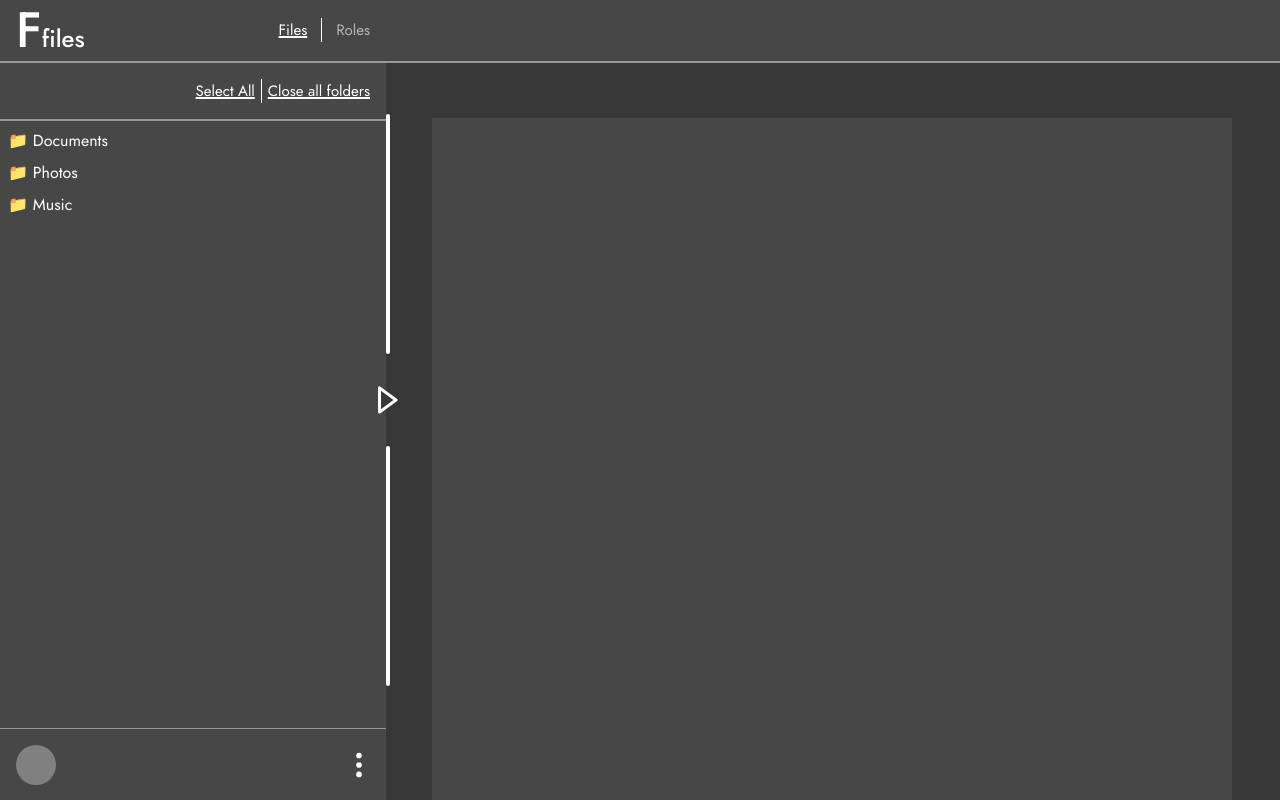
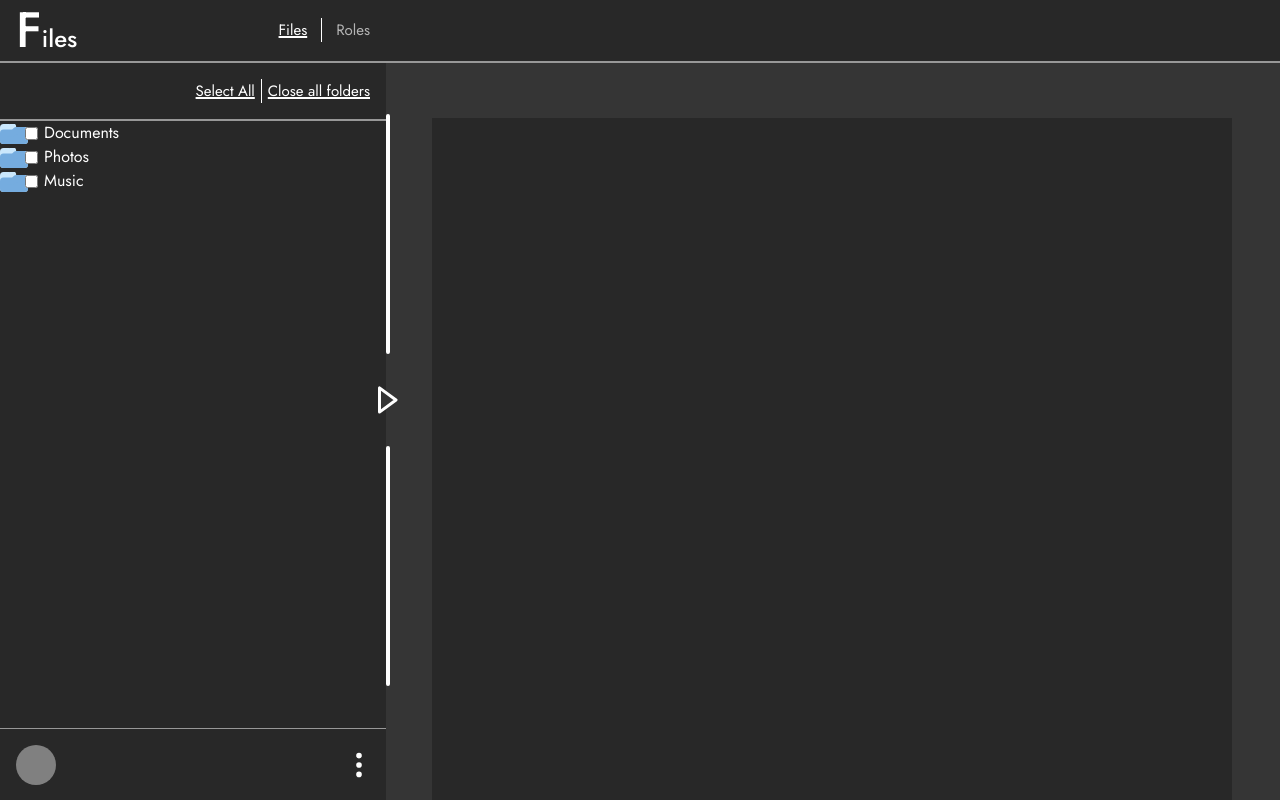
Before and after one commit to zEkoR1/secure-Cloud-Front, a React (Vite) app: page /home in a window 1280 px wide. Shown: the top 800 px of the page. Built offline with nearby package versions, Linux system fonts and the light colour scheme; a web font is replaced by a local one.

Commit message:
Added selection logic

```diff
--- a/src/App.css
+++ b/src/App.css
@@ -16,13 +16,13 @@
 }
 
 .dark-theme {
-  --background-color: #373737;
+  --background-color:#353535 ;
   --modal-background-color: #3e3e3e;
   --text-color: #ffffff;
   --divider-color: #ffffff;
   --button-background-color: #5c95ea;
   --button-text-color: #000000;
-  --side-bar-color: #474747;
+  --side-bar-color: #282828;
   --vertical-divider-color: #FFFFFF;
   --popup-hover-text-color: white;
   --background-image: url('../../assets/default_dark.png');
--- a/src/components/Files&Roles/FileItem.jsx
+++ b/src/components/Files&Roles/FileItem.jsx
@@ -1,31 +1,130 @@
 import { useState } from "react";
+import { useTheme } from "../ThemeContext"; // Assuming you have ThemeContext
 import styles from "./Files.module.css";
 
-export default function FileItem({ file }) {
+export default function FileItem({
+  file,
+  selectedFiles,
+  toggleFileSelection,
+  closeFoldersCounter,
+}) {
   const [isOpen, setIsOpen] = useState(false);
+  const { theme } = useTheme(); // Get the current theme (light or dark)
 
-  const handleOpen = () => {
+  const handleToggleOpen = (e) => {
+    e.stopPropagation();
     setIsOpen((prevState) => !prevState);
   };
 
+  const handleCheckboxChange = (e) => {
+    e.stopPropagation();
+    toggleFileSelection(file);
+  };
+
+  const isSelected = selectedFiles.includes(file.id);
+
+  // Icons for light theme (open folder only)
+  const lightThemeOpenIcon = (
+    <svg
+      width="28"
+      height="20"
+      viewBox="0 0 28 20"
+      fill="none"
+      xmlns="http://www.w3.org/2000/svg"
+    >
+      <path
+        d="M24.5 6.39344V16.5H3.5V5.6V3.5H8.86322L10.0037 4.68937L12.4902 2.3051L10.0037 4.68937C11.0698 5.80109 12.5442 6.40651 14.0642 6.38466C14.3062 6.38118 14.5571 6.37806 14.8155 6.37527L24.5 6.39344Z"
+        fill="#75ACDF"
+        stroke="#75ACDF"
+        strokeWidth="7"
+        strokeLinejoin="round"
+      />
+      <path
+        d="M24.5 16.5H3.5V9.10001H11.2662C12.7336 9.10001 14.1402 8.51363 15.173 7.4713L16.2564 6.37798L24.5 6.39345V16.5Z"
+        fill="#CAE7FC"
+        stroke="#CAE7FC"
+        strokeWidth="7"
+        strokeLinejoin="round"
+      />
+    </svg>
+  );
+
+  // Icons for dark theme (open folder only)
+  const darkThemeOpenIcon = (
+    <svg
+      width="28"
+      height="20"
+      viewBox="0 0 28 20"
+      fill="none"
+      xmlns="http://www.w3.org/2000/svg"
+    >
+      <path
+        d="M24.5 6.39344V16.5H3.5V5.6V3.5H8.86322L10.0037 4.68937L12.4902 2.3051L10.0037 4.68937C11.0698 5.80109 12.5442 6.40651 14.0642 6.38466C14.3062 6.38118 14.5571 6.37806 14.8155 6.37527L24.5 6.39344Z"
+        fill="#CAE7FC"
+        stroke="#CAE7FC"
+        strokeWidth="7"
+        strokeLinejoin="round"
+      />
+      <path
+        d="M24.5 16.5H3.5V9.10001H11.2662C12.7336 9.10001 14.1402 8.51363 15.173 7.4713L16.2564 6.37798L24.5 6.39345V16.5Z"
+        fill="#75ACDF"
+        stroke="#75ACDF"
+        strokeWidth="7"
+        strokeLinejoin="round"
+      />
+    </svg>
+  );
+
+  // Choose the appropriate icon based on the theme
+  const folderIcon = theme === "light" ? lightThemeOpenIcon : darkThemeOpenIcon;
+
   return (
-    <div className={styles.fileItem}>
+    <div className={`${styles.fileItem}`}>
+      <div className={styles.itemContent}>
         {file.type !== "file" ? (
-        <div className={styles.folder}>
-          <span className={styles.folderName} onClick={handleOpen}>
-            {isOpen ? "📂 " : "📁 "} {file.name}
+          <>
+            <span className={styles.expandIcon} onClick={handleToggleOpen}>
+              {folderIcon} {/* Show the icon only if the folder is open */}
             </span>
-          {isOpen && file.children && file.children.length > 0 && (
+            <input
+              type="checkbox"
+              checked={isSelected}
+              onChange={handleCheckboxChange}
+              onClick={(e) => e.stopPropagation()}
+              className={styles.checkbox}
+            />
+            <span className={styles.folderName} onClick={handleToggleOpen}>
+              {file.name}
+            </span>
+          </>
+        ) : (
+          <>
+            <span className={styles.fileIcon}>📄</span>
+            <input
+              type="checkbox"
+              checked={isSelected}
+              onChange={handleCheckboxChange}
+              onClick={(e) => e.stopPropagation()}
+              className={styles.checkbox}
+            />
+            <span className={styles.fileName}>{file.name}</span>
+          </>
+        )}
+      </div>
+      {isOpen &&
+        file.type !== "file" &&
+        file.children &&
+        file.children.length > 0 && (
           <div className={styles.innerItems}>
             {file.children.map((child) => (
-                <FileItem key={child.id} file={child} />
+              <FileItem
+                key={child.id}
+                file={child}
+                selectedFiles={selectedFiles}
+                toggleFileSelection={toggleFileSelection}
+                closeFoldersCounter={closeFoldersCounter}
+              />
             ))}
-            </div>
-          )}
-        </div>
-      ) : (
-        <div className={styles.file}>
-          <span>📄 {file.name}</span>
           </div>
         )}
     </div>
--- a/src/components/Files&Roles/Files.jsx
+++ b/src/components/Files&Roles/Files.jsx
@@ -1,12 +1,19 @@
-import styles from './Files.module.css';
-import FileItem from './FileItem';
+import styles from "./Files.module.css";
+import FileItem from "./FileItem";
 
-export default function Files({ data }) {
+export default function Files({ data, selectedFiles, toggleFileSelection, closeFoldersCounter }) {
   return (
     <div className={styles.filesDiv}>
-      {Array.isArray(data) && data.map(file => (
-        <FileItem key={file.id} file={file} />
-      ))}
+      {Array.isArray(data) &&
+        data.map((file) => (
+          <FileItem
+            key={file.id}
+            file={file}
+            selectedFiles={selectedFiles}
+            toggleFileSelection={toggleFileSelection}
+            closeFoldersCounter={closeFoldersCounter}
+          />
+        ))}
     </div>
   );
 }
--- a/src/components/Files&Roles/Files.module.css
+++ b/src/components/Files&Roles/Files.module.css
@@ -1,14 +1,37 @@
-.folder {
+.fileItem {
+    display: flex;
+    flex-direction: column;
+    color: var(--text-color);
+  }
 
+  .itemContent {
+    display: flex;
+    align-items: center;
+  }
+
+  .expandIcon {
+    width: 20px;
+    text-align: center;
     cursor: pointer;
-}
-.fileItem{
-    margin-left: .5rem;
-    margin-top: .5rem;
-    overflow: auto;
-    color: var(--text-color);
-    max-height: auto;
-}
-.innerItems{
-    margin-left: .8rem;
-}
+  }
+
+  .checkbox {
+    margin: 0 5px;
+  }
+
+  .folderName, .fileName {
+    margin-left: 1px;
+    cursor: pointer;
+  }
+
+  .innerItems {
+    padding-left: 20px;
+  }
+
+  .selected .folderName, .selected .fileName {
+    background-color: #d3e2f7;
+  }
+
+  .fileIcon {
+    margin-right: 1px;
+  }
--- a/src/components/Sidebar/Sidebar.jsx
+++ b/src/components/Sidebar/Sidebar.jsx
@@ -5,11 +5,61 @@ import DropDown from "./DropDown";
 import Files from "../Files&Roles/Files";
 import testData from "../../testData.json";
 import { useTheme } from "../ThemeContext";
+
 export default function Sidebar() {
   const [activePage, setActivePage] = useState("files");
   const { isSidebarOpen, toggleSidebar } = useTheme();
+  const [selectedFiles, setSelectedFiles] = useState([]);
+  const [closeFoldersCounter, setCloseFoldersCounter] = useState(0);
 
+  // Recursively get all file and folder IDs (including children)
+  const getAllFileIds = (items) => {
+    let ids = [];
+    items.forEach((item) => {
+      ids.push(item.id);
+      if (item.children) {
+        ids = ids.concat(getAllFileIds(item.children));
+      }
+    });
+    return ids;
+  };
 
+  // Get file and its children's IDs
+  const getFileAndChildIds = (file) => {
+    let ids = [file.id];
+    if (file.children) {
+      file.children.forEach((child) => {
+        ids = ids.concat(getFileAndChildIds(child));
+      });
+    }
+    return ids;
+  };
+
+  // Handle Select All/Deselect All functionality
+  const handleSelectAll = () => {
+    const allIds = getAllFileIds(testData.items);
+    if (selectedFiles.length === allIds.length) {
+      setSelectedFiles([]);
+    } else {
+      setSelectedFiles(allIds);
+    }
+  };
+
+  // Handle file or folder selection/deselection
+  const toggleFileSelection = (file) => {
+    const allIds = getFileAndChildIds(file); // Get all child file IDs as well
+    if (selectedFiles.some((id) => allIds.includes(id))) {
+      // If already selected, deselect all related IDs
+      setSelectedFiles(selectedFiles.filter((id) => !allIds.includes(id)));
+    } else {
+      // Otherwise, select all related IDs
+      setSelectedFiles([...selectedFiles, ...allIds]);
+    }
+  };
+
+  const handleCloseAllFolders = () => {
+    setCloseFoldersCounter((prev) => prev + 1);
+  };
 
   const handlePageChange = (page) => {
     setActivePage(page);
@@ -20,7 +70,7 @@ export default function Sidebar() {
       className={`${styles.sidebarDiv} ${isSidebarOpen ? "" : styles.closed}`}
     >
       <div className={styles.upperPart}>
-        <h1 className={styles.sectionName}>Ffiles</h1>
+        <h1 className={styles.sectionName}>Files</h1>
         <div className={styles.buttonGroup}>
           <button
             onClick={() => handlePageChange("files")}
@@ -28,7 +78,7 @@ export default function Sidebar() {
               activePage === "files" ? styles.activeButton : styles.notActive
             }
           >
-            Files{" "}
+            Files
           </button>
           <div className={styles.verticalDivider}></div>
           <button
@@ -37,15 +87,22 @@ export default function Sidebar() {
               activePage === "roles" ? styles.activeButton : styles.notActive
             }
           >
-            Roles{" "}
+            Roles
           </button>
         </div>
       </div>
       <div className={styles.horizontalDivider}></div>
       <div className={styles.selectBar}>
-        <TextButton text={"Select All"} />
+        <TextButton
+          text={
+            selectedFiles.length === getAllFileIds(testData.items).length
+              ? "Deselect All"
+              : "Select All"
+          }
+          onClick={handleSelectAll}
+        />
         <div className={styles.verticalDivider}></div>
-        <TextButton text={"Close all folders"} />
+        <TextButton text={"Close all folders"} onClick={handleCloseAllFolders} />
       </div>
       <div
         className={`${styles.horizontalDivider} ${
@@ -67,18 +124,22 @@ export default function Sidebar() {
             d="M2 14L18.5 1.87564L18.5 26.1244L2 14Z"
           />
         </svg>
-
         <div className={`${styles.verticalLine} ${styles.bottom}`}></div>
       </div>
-      {/* <div className={`${styles.horizontalDivider} ${styles.bottomLine}`}></div> */}
 
       <div className={styles.bottomPart}>
-        <div className={styles.profileIcon}></div> {/* Profile Icon */}
+        <div className={styles.profileIcon}></div>
         <DropDown />
       </div>
-
       <div className={styles.content}>
-        {activePage === "files" && <Files data={testData.items} />}
+        {activePage === "files" && (
+          <Files
+            data={testData.items}
+            selectedFiles={selectedFiles}
+            toggleFileSelection={toggleFileSelection}
+            closeFoldersCounter={closeFoldersCounter}
+          />
+        )}
         {activePage === "roles" && <div>Roles Page Content</div>}
       </div>
     </aside>
```
Also changed, not shown: src/components/WelcomePage/WelcomePage.jsx (+0 -8 lines). Lines whose indentation alone changed are shown as unchanged.
